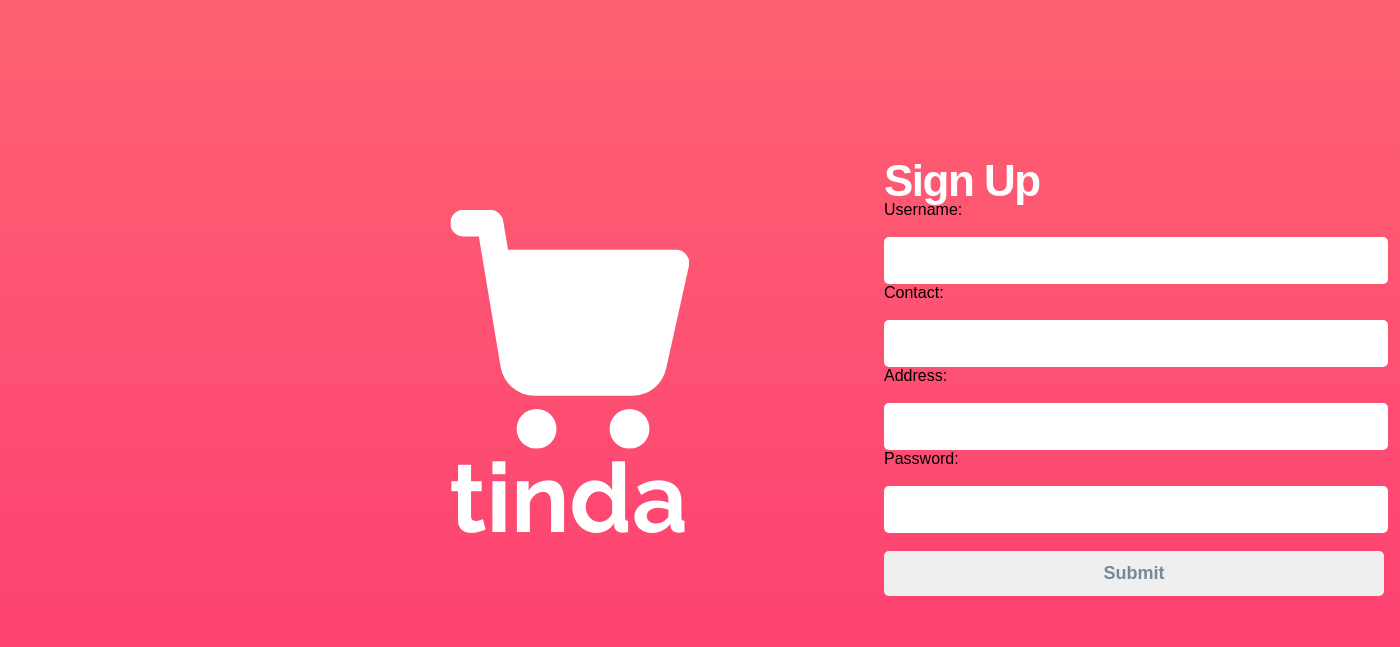
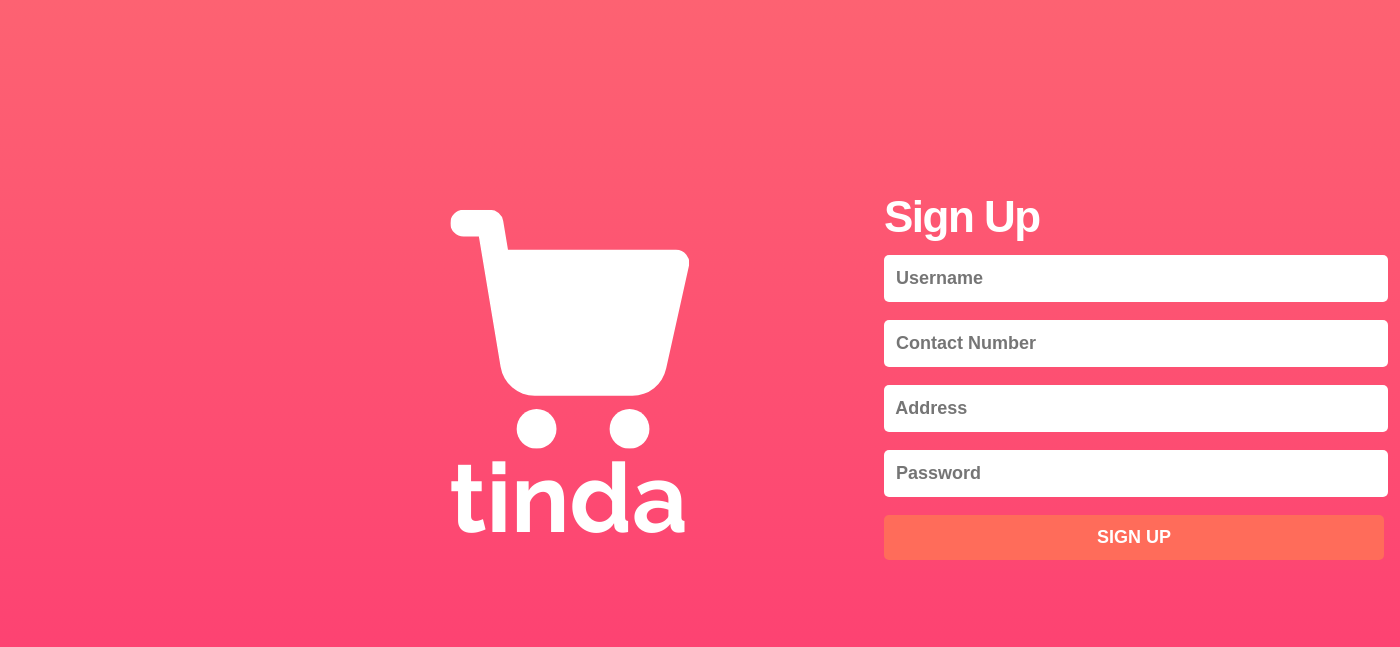
Before and after one commit to TristanDBioC/StoreProjekt, a PHP site: page /signup.php in a window 1400 px wide. Shown: the top 647 px of the page. Run offline with PHP 8.4, Linux system fonts and the light colour scheme.

Commit message:
partially fixing signup

```diff
--- a/public/signup.php
+++ b/public/signup.php
@@ -17,16 +17,16 @@
     <div class="signupform">
             <h1 class="title">Sign Up</h1>
         <div class="inputs">
-            <form action="" method="POST">
-                Username: <input type="text" name="username" id="em"> <br>
-                Contact: <input type="text" name="contactnum" id="cn"> <br>
-                Address: <input type="text" name="address" id="ad"> <br>
-                Password: <input type="password" name="password" id="pw"> <br>
-                <input type='submit' name='submit'>
+            <form>
+                <input type="text" name="username" id="em" placeholder="  Username">
+                <input type="text" name="contactnum" id="cn" placeholder="  Contact Number">
+                <input type="text" name="address" id="ad" placeholder="  Address">
+                <input type="password" name="pw" id="pw" placeholder="  Password">
             </form>
         </div>
+        <button class="signup">SIGN UP</button>
     </div>
-
+    </div>
 
     <?php
         if($_SERVER["REQUEST_METHOD"] == "POST") {
```
